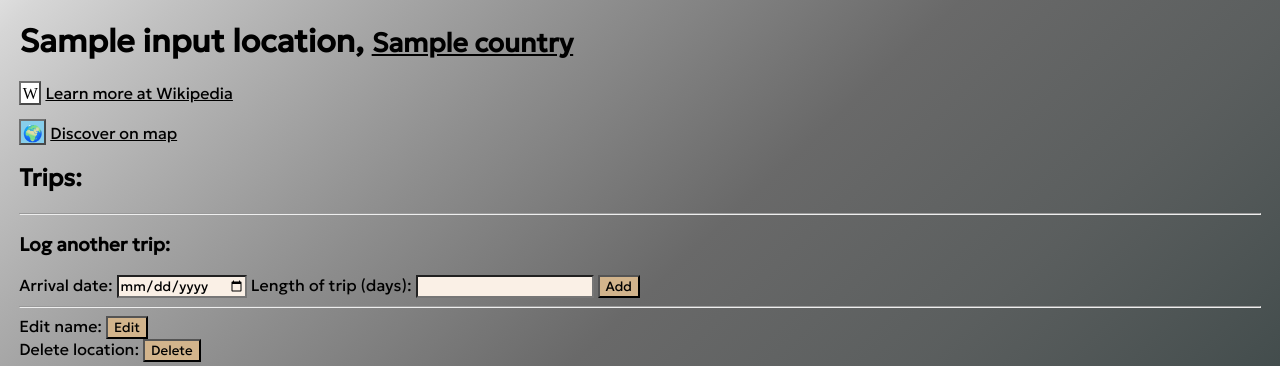
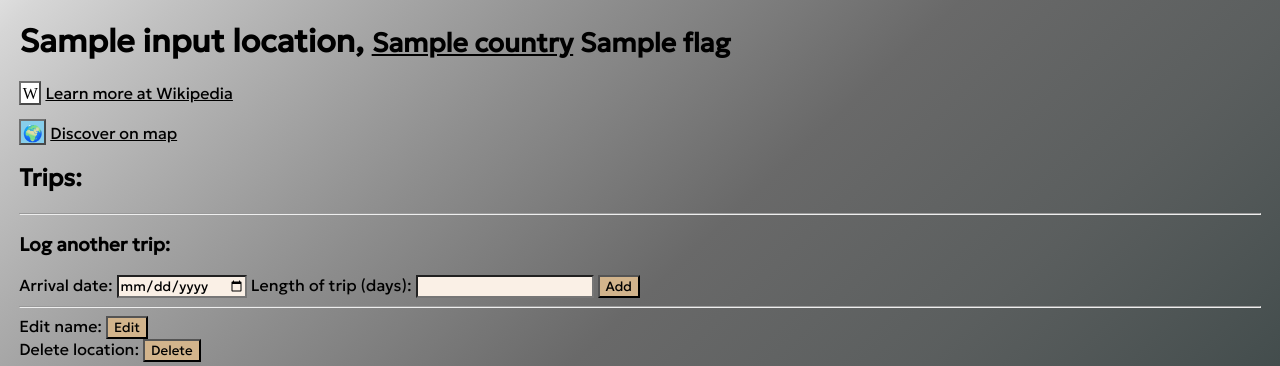
Before and after one commit to mr-mckenzie/Gravel-Travel, a Flask app: template templates/locations/single_location.jinja in a window 1280 px wide. Shown: the part 100-466 px from the top of the page. Run offline with Flask 2, Linux system fonts and the light colour scheme; the template is opened without the code that fills it: most values are stand-ins (such as "Sample title", 1, 10 or a date in 2020).

Commit message:
added flag to single location page

```diff
--- a/controllers/location_controller.py
+++ b/controllers/location_controller.py
@@ -53,6 +53,7 @@
     has_visited = trip_repo.has_visited(id)
     on_wishlist = trip_repo.on_wishlist(id)
     all_trips = trip_repo.select_by_location(id)
+    flag = flag_repo.get_flag(one_location.country.name)
 
     trips_with_random_position = []
 
@@ -77,7 +78,7 @@
             'dates_list': dates_list
             }
         )
-    return render_template('locations/single_location.jinja', input_location = one_location, has_visited = has_visited, on_wishlist = on_wishlist, trips = trips_with_random_position)
+    return render_template('locations/single_location.jinja', input_location = one_location, has_visited = has_visited, on_wishlist = on_wishlist, trips = trips_with_random_position, flag = flag)
 
 #delete location record
 @locations_blueprint.route('/locations/<id>/delete', methods=['POST'])
--- a/templates/locations/single_location.jinja
+++ b/templates/locations/single_location.jinja
@@ -1,7 +1,7 @@
 {% extends 'base.jinja'%}
 
 {% block content %}
-<h1>{{input_location.name}}, <span class="country_span"><a class="black_anchor" href="/countries/{{input_location.country.id}}">{{input_location.country.name}}</a></span></h1>
+<h1>{{input_location.name}}, <span class="country_span"><a class="black_anchor" href="/countries/{{input_location.country.id}}">{{input_location.country.name}}</a> {{flag}}</span> </h1>
 
 <aside><span class="wiki_span">W</span> <a class="black_anchor" href="https://en.wikipedia.org/wiki/{{input_location.name}},_{{input_location.country.name}}" target="_blank" title="Learn more about {{input_location.name}} at Wikipedia">Learn more at Wikipedia</a> </aside>
 <br>
```
